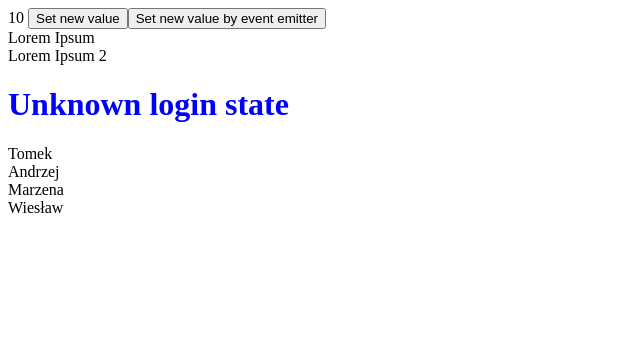
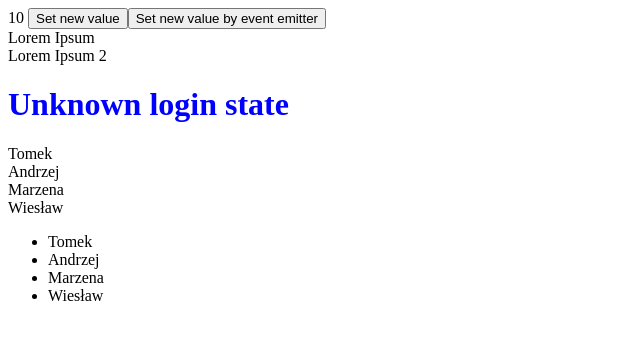
Before and after one commit to RafalG1991/angular-test-app, an Angular app: page / in a window 1280 px wide. Shown: the top 340 px of the page, without its empty margins (0-640 px from the left). Built offline with nearby package versions, Linux system fonts and the light colour scheme.

Commit message:
added @for directive to display the list of users

```diff
--- a/src/app/app.component.html
+++ b/src/app/app.component.html
@@ -18,3 +18,9 @@
 }
 
 <div *ngFor="let user of users; trackBy: trackUsersFn">{{user.name}}</div>
+
+<ul>
+  @for (user of users; track user.id) {
+    <li>{{user.name}}</li>
+  }
+</ul>
```
